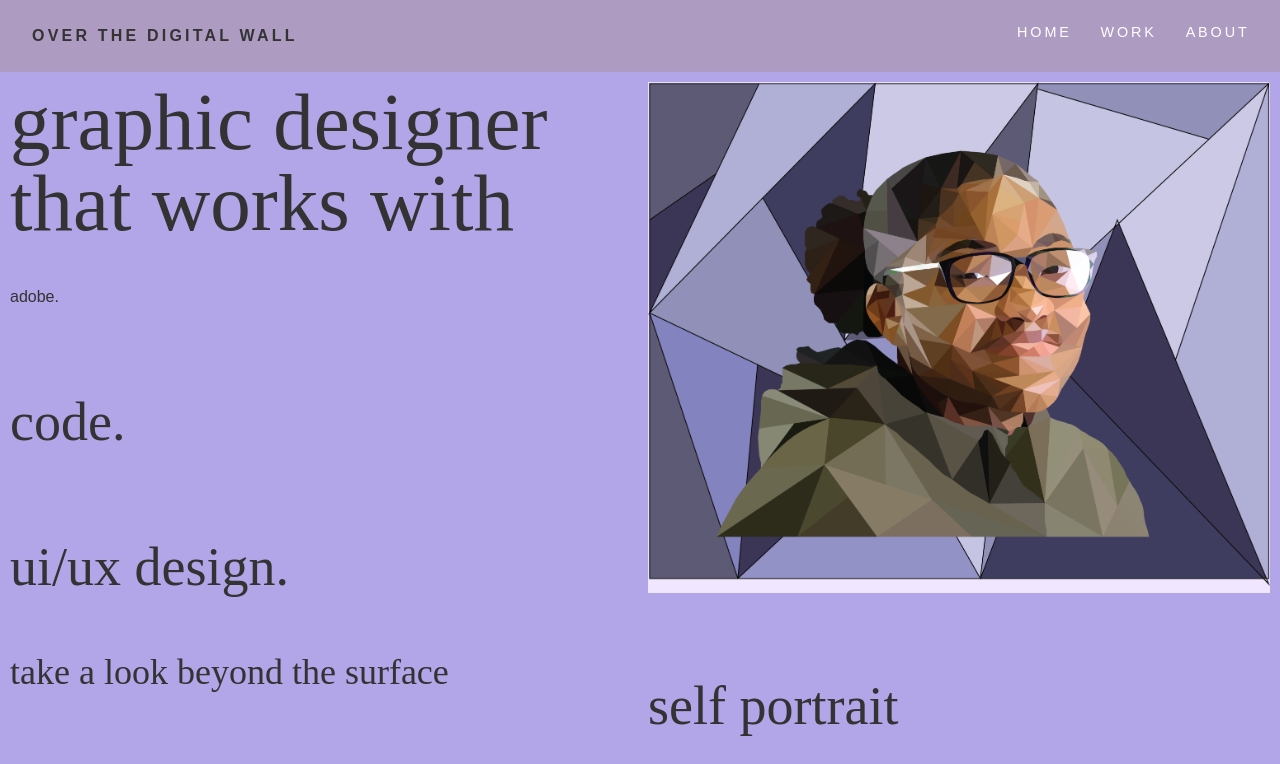
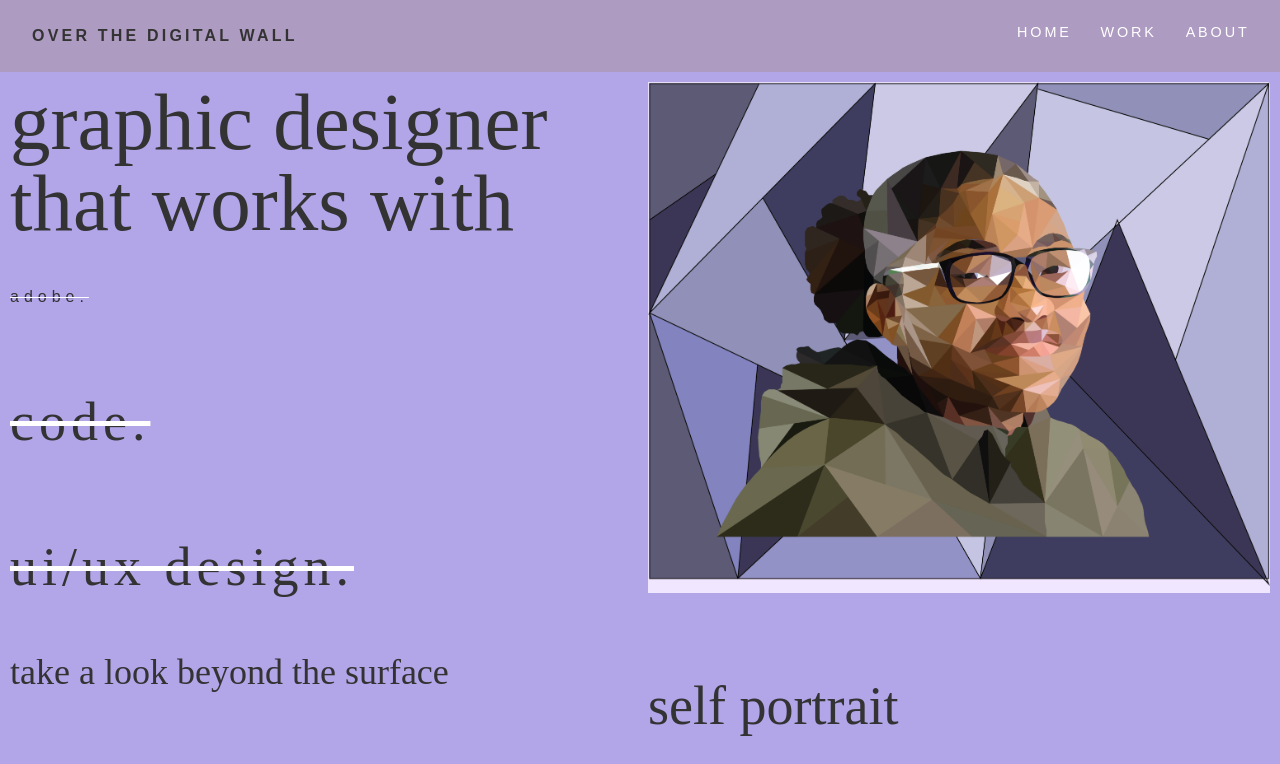
Before and after one commit to aaliyah-web/Aaliyah_Portfolio, a plain HTML site: page index.html in a window 1280 px wide. Shown: the top 764 px of the page. Drawn offline with nearby package versions, Linux system fonts and the light colour scheme.

Commit message:
Update styles.css

```diff
--- a/css/styles.css
+++ b/css/styles.css
@@ -141,12 +141,12 @@ See for more info: https://codepen.io/profstein/pen/mrMLRj
     Add your styles below.
     ========================== */
 
-img,video{
-  width: auto;
-  height: auto;
-  max-width: 100%;
+.pageone-text2{
+text-decoration: line-through;
+ text-decoration-color: #ffffff;
+    letter-spacing: 5px;
+
 }
-
 
 .project-image{
 background-color: #b2a5e8;
```
